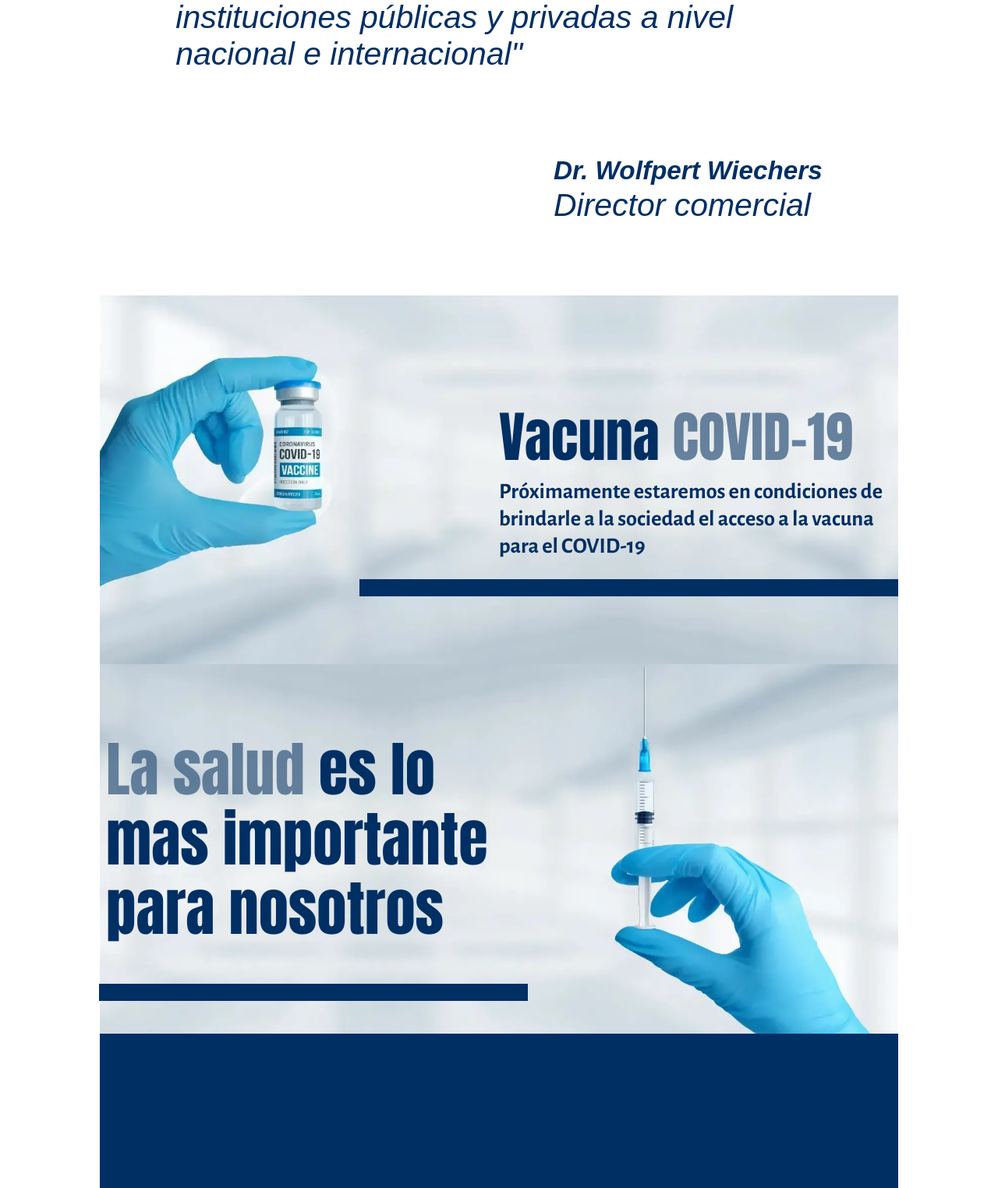
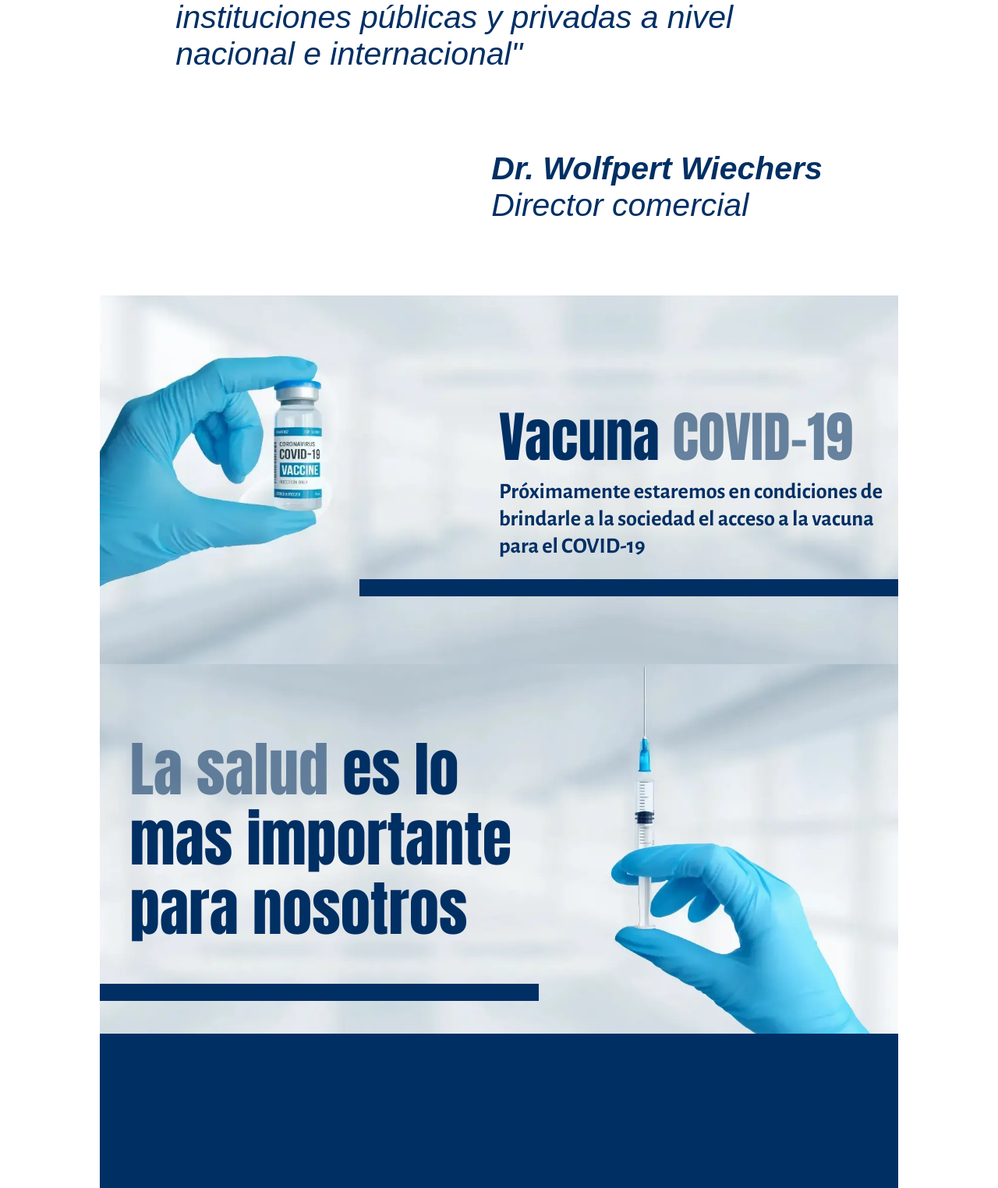
Before and after one commit to AngelJostar/Farmasoma, a PHP site: page / in a window 1280 px wide. Shown: the part 2150-3674 px from the top of the page at 78% size. Run offline with PHP 8.4, Linux system fonts and the light colour scheme; some libraries are stand-ins or nearby versions.

Commit message:
commt all

```diff
--- a/css/style.css
+++ b/css/style.css
@@ -141,7 +141,7 @@ img {
     max-width: 50%;
     position: absolute;
     top: 19%;
-    left: 8px;
+    left: 3vw;
 }
 
 .texto-imagen-covid-2 h3 {
@@ -175,11 +175,11 @@ img {
 
 .linea-azul-covid-2 {
     position: relative;
-    width: 43vw;
+    width: 44vw;
     height: 1.7vw;
     background-color: var(--azul-rey);
     margin-top: 4vw;
-    right: 9px;
+    right: 3vw;
 }
 
 .medium-box-2 {
@@ -444,7 +444,7 @@ img {
 
 .font-bold--2 {
     font-weight: 700;
-    font-size: 2.6vw;
+    font-size: 3.2vw;
     text-align: left !important;
 }
 
```
